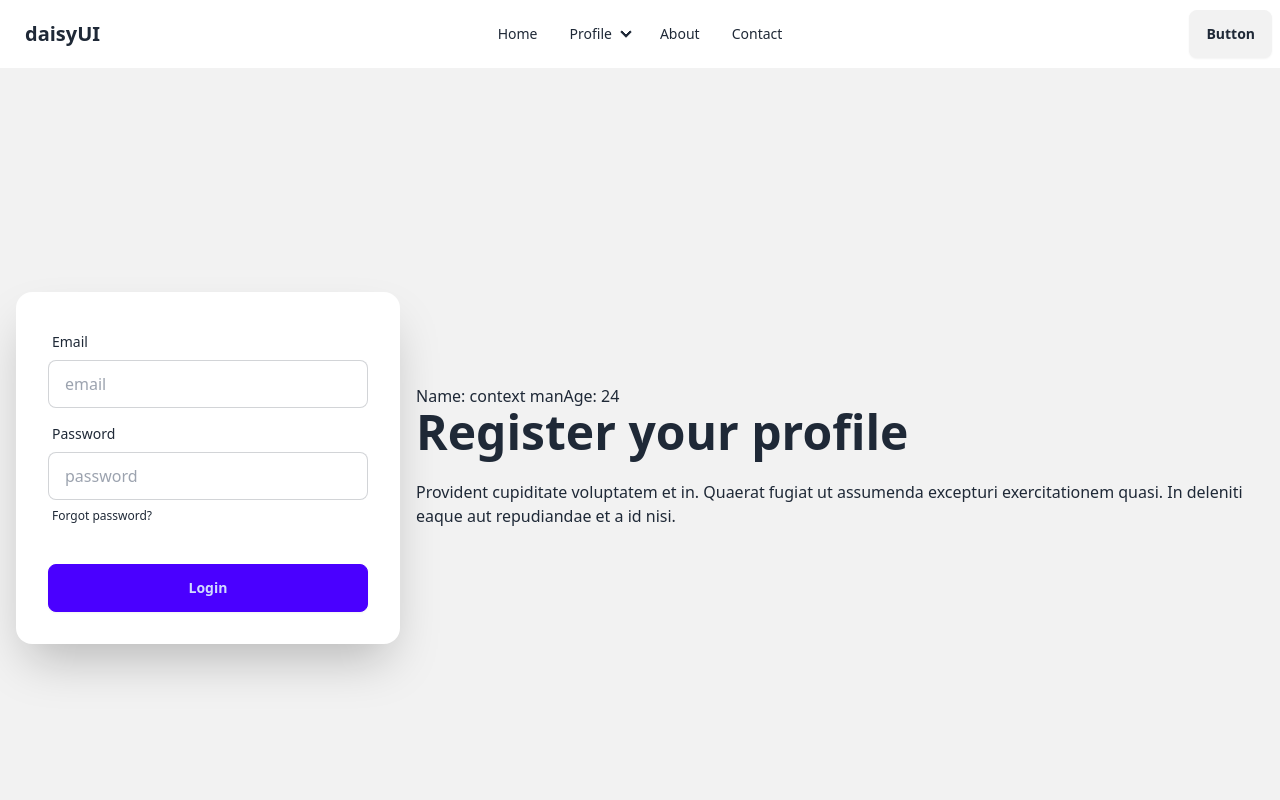
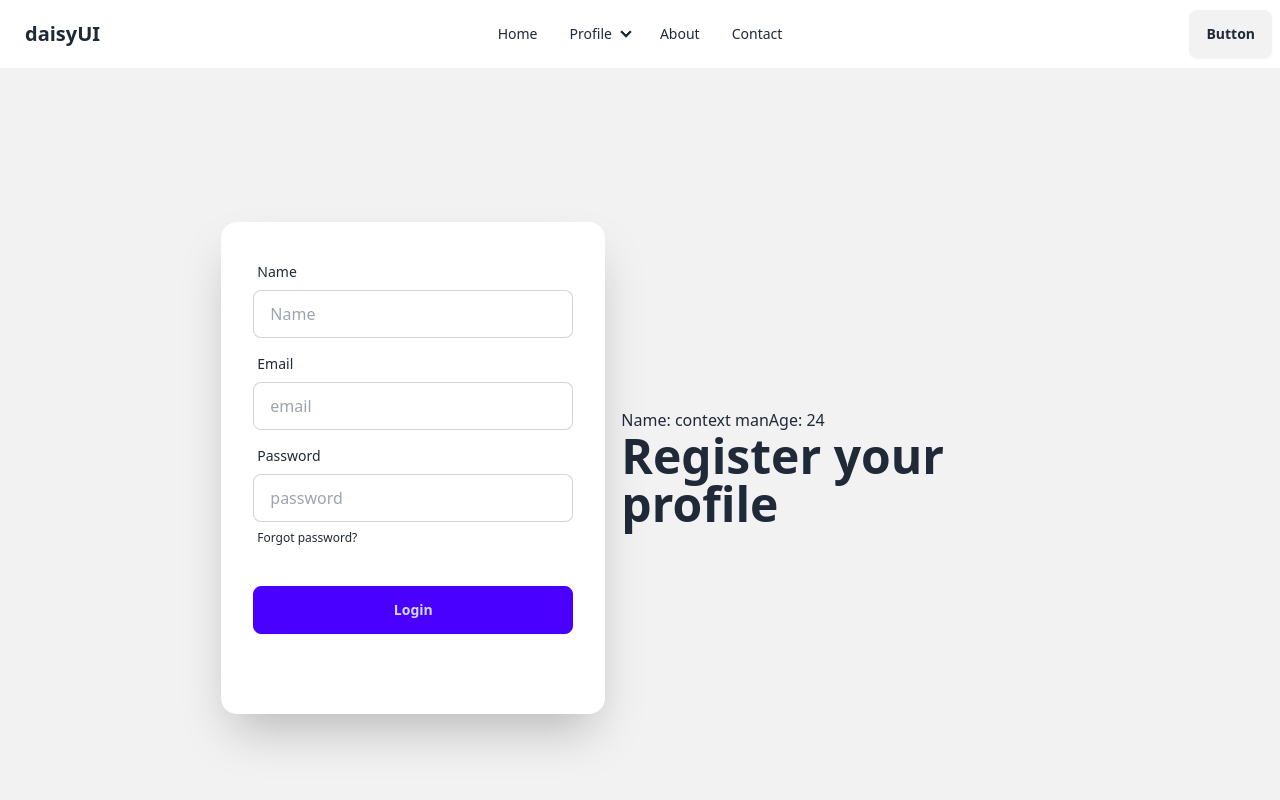
Before and after one commit to jewelhasan007/M51-React-Auth, a React (Vite) app: page /register in a window 1280 px wide. Shown: the top 800 px of the page. Built offline with nearby package versions, Linux system fonts and the light colour scheme.

Commit message:
login finished

```diff
--- a/src/components/LogIn.jsx
+++ b/src/components/LogIn.jsx
@@ -1,50 +1,70 @@
-import React, { useContext } from 'react';
+import React, { useContext, useState } from 'react';
 import { nameContext } from './ContextAP';
+import { getAuth, signInWithEmailAndPassword } from 'firebase/auth';
+import app from './firebase.config';
 
 const LogIn = () => {
+   // Context API
   const AuthInfo = useContext(nameContext);
-  console.log(AuthInfo)
 
+
+// Log In by email and password
+  const [userLogIn, setUserLogIn] = useState(null);
+  const [errorLogIn, setErrorLogIn] = useState(null);
+
+  const handleLogIn = e =>{
+    e.preventDefault();
+    const email = e.target.email.value;
+    const password = e.target.password.value;
+    console.log('login', email, password)
+
+    const auth = getAuth(app)
+    signInWithEmailAndPassword(auth, email, password)
+    .then(result => {
+      const logId = result.user;
+      setUserLogIn(logId)
+      console.log(logId);
+    })
+    .catch(error=>{
+      const errorAll = error.message;
+      setErrorLogIn(errorAll);
+    })
+  }
     return (
         <div>
     <div className="hero bg-base-200 min-h-screen">
-  <div className="hero-content flex-col lg:flex-row-reverse">
+  <div className="hero-content flex-col ">
     <div className="text-center lg:text-left">
-      <div>
-        <h1>Name of User is :{AuthInfo.name}</h1>
-        <h1>Name of User is :{AuthInfo.age}</h1>
-      </div>
+
       <h1 className="text-5xl font-bold">Login now!</h1>
-      <p className="py-6">
-        Provident cupiditate voluptatem et in. Quaerat fugiat ut assumenda excepturi exercitationem
-        quasi. In deleniti eaque aut repudiandae et a id nisi.
-      </p>
+
     </div>
     <div className="card bg-base-100 w-full max-w-sm shrink-0 shadow-2xl">
-      <form className="card-body">
+      <form className="card-body" onSubmit={handleLogIn}>
         <div className="form-control">
           <label className="label">
             <span className="label-text">Email</span>
           </label>
-          <input type="email" placeholder="email" className="input input-bordered" required />
+          <input type="email" name='email' placeholder="email" className="input input-bordered" required />
         </div>
         <div className="form-control">
           <label className="label">
             <span className="label-text">Password</span>
           </label>
-          <input type="password" placeholder="password" className="input input-bordered" required />
+          <input type="password" name='password' placeholder="password" className="input input-bordered" required />
           <label className="label">
             <a href="#" className="label-text-alt link link-hover">Forgot password?</a>
           </label>
         </div>
         <div className="form-control mt-6">
-          <button className="btn btn-primary">Login</button>
+          <button className="btn btn-primary" >Login</button>
         </div>
       </form>
+      </div>
     </div>
   </div>
 </div>
-        </div>
+
     );
 };
 
--- a/src/components/Register.jsx
+++ b/src/components/Register.jsx
@@ -1,9 +1,36 @@
-import React, { useContext } from 'react';
+import React, { useContext, useState } from 'react';
 import { nameContext } from './ContextAP';
+import app from './firebase.config';
+import { getAuth, createUserWithEmailAndPassword } from 'firebase/auth';
 
 const Register = () => {
+    // Context API
     const AuthInfo = useContext(nameContext);
-    console.log(AuthInfo)
+
+    // Create new account by email and password
+    const [errorInfo, setErrorInfo] = useState(null);
+
+    const handleRegister= e =>{
+        e.preventDefault();
+        const name = e.target.name.value;
+        const email = e.target.email.value;
+        const password = e.target.password.value;
+        console.log('Register submitted', name, email, password)
+
+        const auth = getAuth(app)
+        createUserWithEmailAndPassword(auth, email, password)
+        .then( result => {
+            const userId = result.user;
+            console.log(userId);
+        })
+        .catch(error =>{
+            const errorAll = error.message;
+            setErrorInfo(errorAll);
+            console.log('error', error.message)
+
+        })
+    }
+
     return (
         <div>
          <div className="hero bg-base-200 min-h-screen">
@@ -14,24 +41,27 @@ const Register = () => {
             Age: {AuthInfo.age}
         </div>
       <h1 className="text-5xl font-bold">Register your profile</h1>
-      <p className="py-6">
-        Provident cupiditate voluptatem et in. Quaerat fugiat ut assumenda excepturi exercitationem
-        quasi. In deleniti eaque aut repudiandae et a id nisi.
-      </p>
+
     </div>
     <div className="card bg-base-100 w-full max-w-sm shrink-0 shadow-2xl">
-      <form className="card-body">
+      <form className="card-body" onSubmit={handleRegister}>
+        <div className="form-control">
+          <label className="label">
+            <span className="label-text">Name</span>
+          </label>
+          <input type="name" name='name' placeholder="Name" className="input input-bordered" required />
+        </div>
         <div className="form-control">
           <label className="label">
             <span className="label-text">Email</span>
           </label>
-          <input type="email" placeholder="email" className="input input-bordered" required />
+          <input type="email" name='email' placeholder="email" className="input input-bordered" required />
         </div>
         <div className="form-control">
           <label className="label">
             <span className="label-text">Password</span>
           </label>
-          <input type="password" placeholder="password" className="input input-bordered" required />
+          <input type="password" name='password' placeholder="password" className="input input-bordered" required />
           <label className="label">
             <a href="#" className="label-text-alt link link-hover">Forgot password?</a>
           </label>
@@ -39,7 +69,13 @@ const Register = () => {
         <div className="form-control mt-6">
           <button className="btn btn-primary">Login</button>
         </div>
+
       </form>
+      <div className='text-red-400 font-bold p-3 m-3'>
+      {
+        errorInfo
+      }
+      </div>
     </div>
   </div>
 </div>
```
